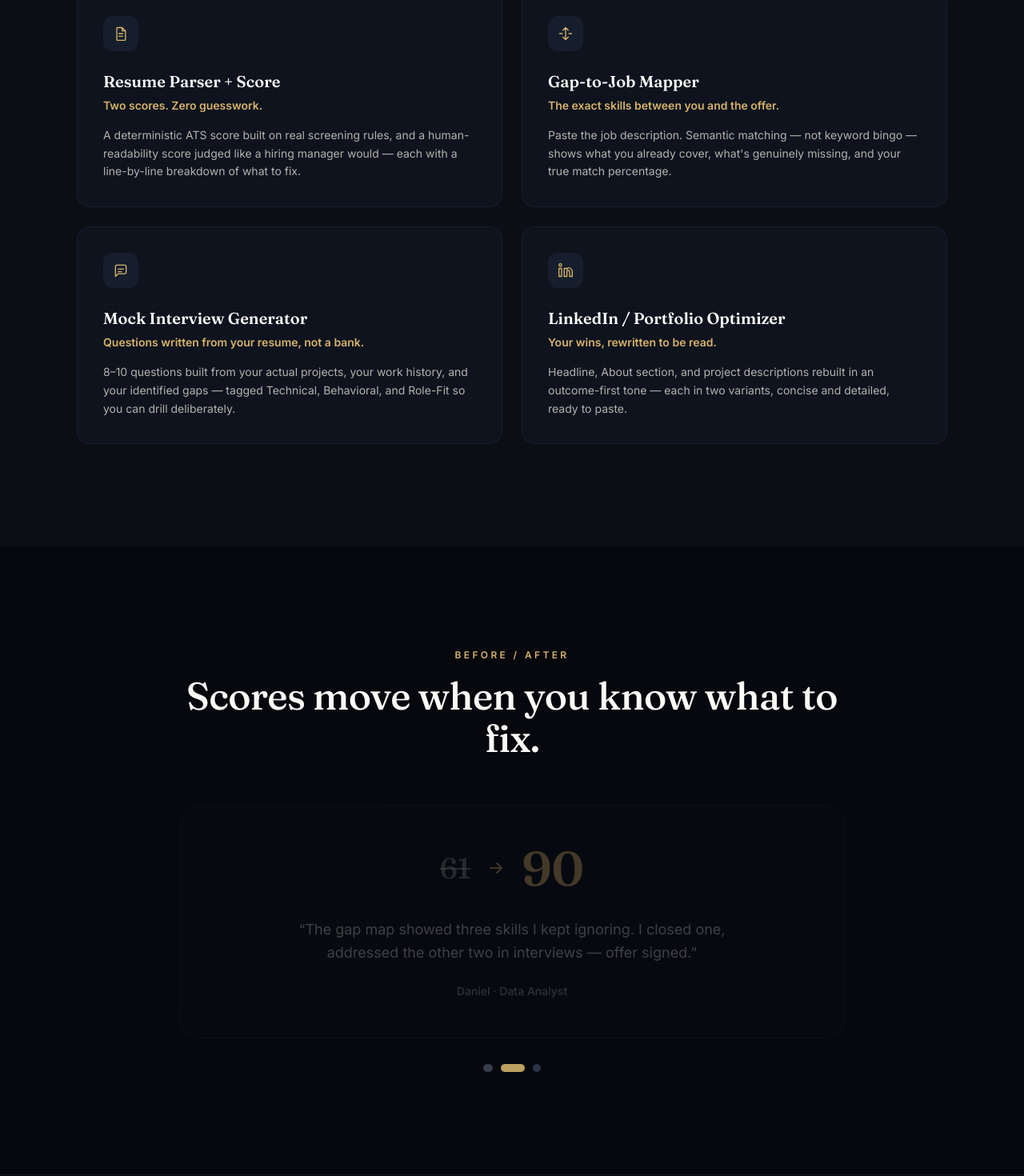
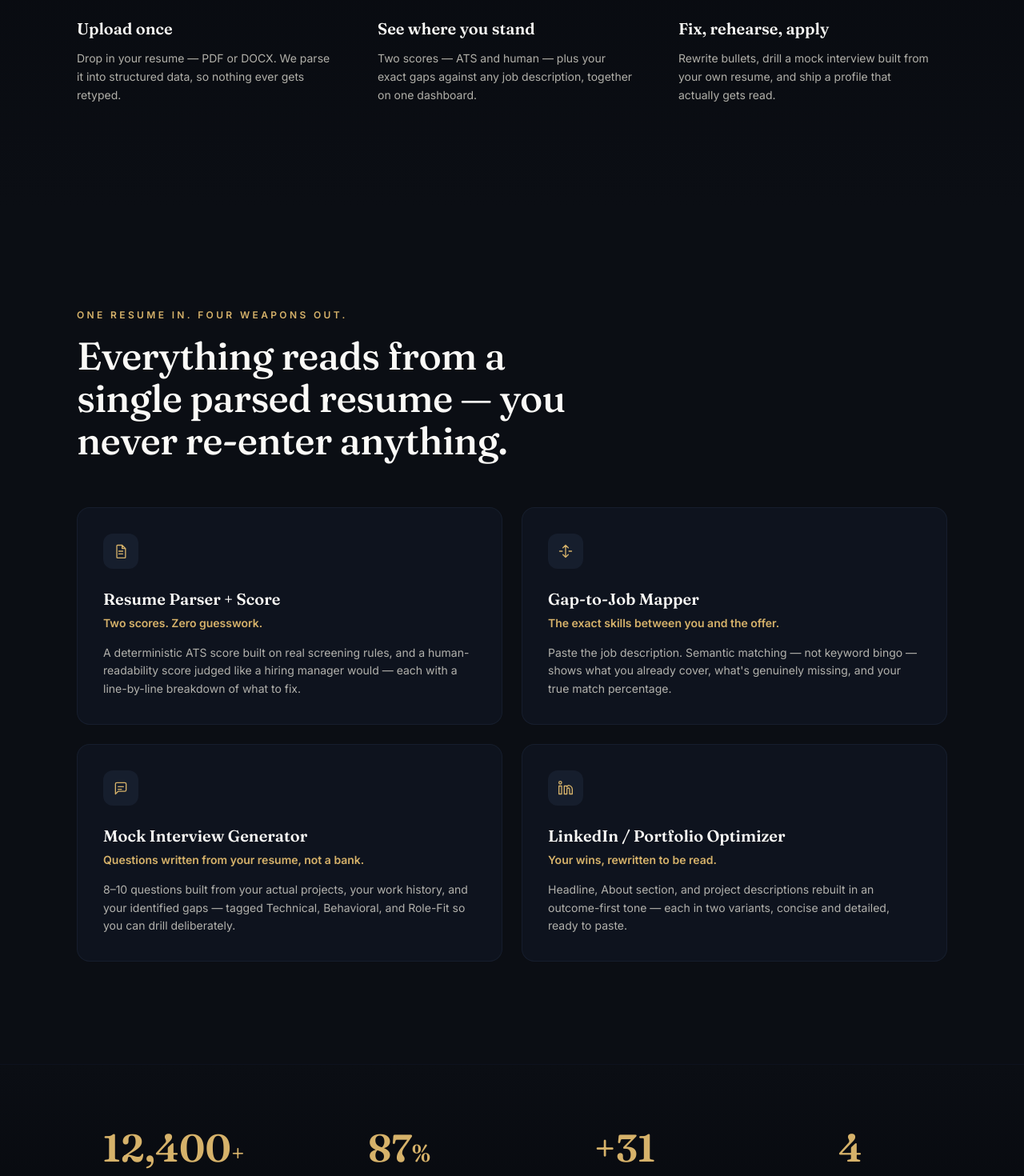
Before and after one commit to NIRANJAN-R062007/HierOrHigher, a React (Vite) app in the folder frontend/: page / in a window 1280 px wide. Shown: the part 1301-2771 px from the top of the page at 80% size. Built offline with nearby package versions, Linux system fonts and the light colour scheme; no server answers.

Commit message:
feat: weave how-it-works and stats into the landing page

```diff
--- a/frontend/src/pages/Landing.jsx
+++ b/frontend/src/pages/Landing.jsx
@@ -1,8 +1,10 @@
 import Footer from "../components/landing/Footer";
 import Hero from "../components/landing/Hero";
+import HowItWorks from "../components/landing/HowItWorks";
 import ModuleShowcase from "../components/landing/ModuleShowcase";
 import Navbar from "../components/landing/Navbar";
 import Outcomes from "../components/landing/Outcomes";
+import StatsBand from "../components/landing/StatsBand";
 
 /** Marketing page: cinematic dark, editorial type, scroll-triggered motion. */
 export default function Landing() {
@@ -11,7 +13,9 @@ export default function Landing() {
       <Navbar />
       <main>
         <Hero />
+        <HowItWorks />
         <ModuleShowcase />
+        <StatsBand />
         <Outcomes />
       </main>
       <Footer />
```
